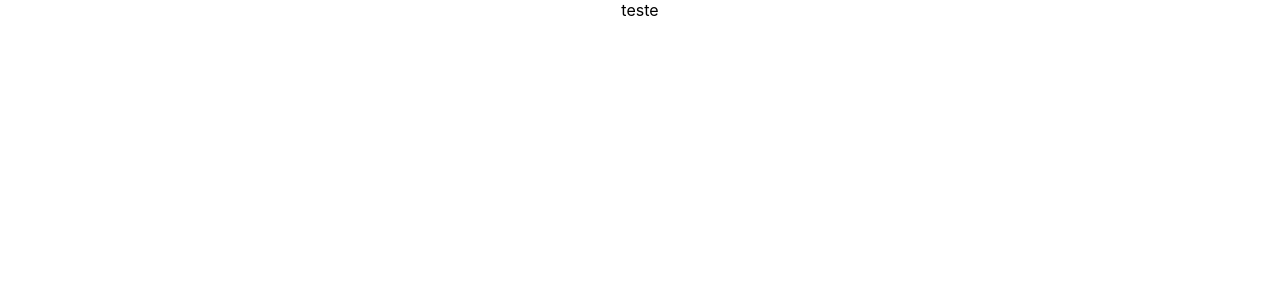
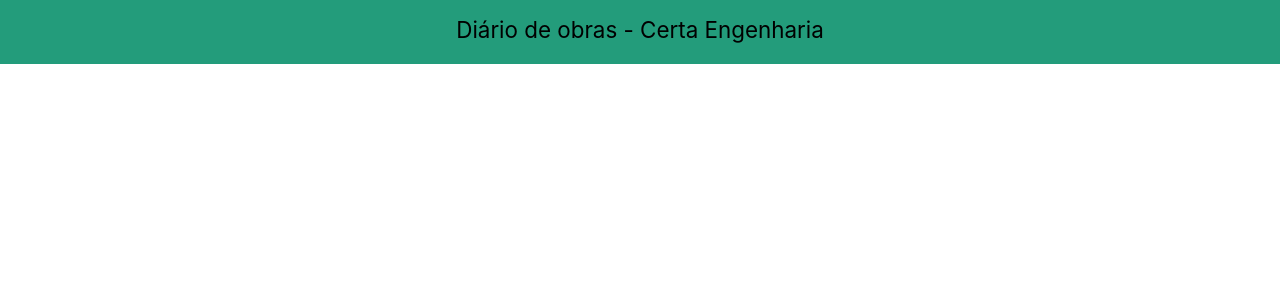
Before and after one commit to GabrielAlmeida-git/primeiro-repositorio, a React (Create React App) app in the folder certa-obras/: page / in a window 1280 px wide. Shown: the top 300 px of the page. Built offline with nearby package versions, Linux system fonts and the light colour scheme.

Commit message:
criação do header component

```diff
--- a/certa-obras/package.json
+++ b/certa-obras/package.json
@@ -9,6 +9,7 @@
     "react": "^17.0.1",
     "react-dom": "^17.0.1",
     "react-scripts": "4.0.3",
+    "styled-components": "^5.2.1",
     "web-vitals": "^1.0.1"
   },
   "scripts": {
--- a/certa-obras/src/App.js
+++ b/certa-obras/src/App.js
@@ -1,9 +1,10 @@
 import './App.css';
+import Header from './components/HomeComponent/Header';
 
 function App() {
   return (
     <div className="App">
-      teste
+      <Header/>
     </div>
   );
 }
--- /dev/null
+++ b/certa-obras/src/components/HomeComponent/Header.js
@@ -0,0 +1,30 @@
+import React from 'react';
+import styled from 'styled-components';
+
+function header() {
+  return (
+    <div>
+      <Container>
+          <Titulo>
+            Diário de obras - Certa Engenharia
+          </Titulo>
+      </Container>
+    </div>
+  )
+}
+
+export default header
+
+
+const Container = styled.div`
+
+`
+
+const Titulo = styled.div`
+background: #239C7B;
+width: 100%;
+height: 3.0rem;
+text-align: center;
+padding-top: 1.0rem;
+font-size: 1.4em;
+`
```
Also changed, not shown: 1 other file (tests, documents, lock files or other folders).
